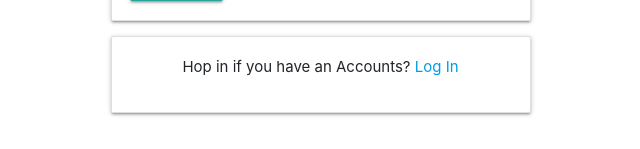
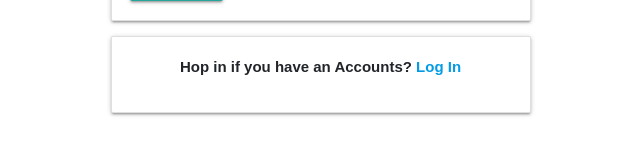
Before and after one commit to maxwellharon/Ujirani, a Django app: page /accounts/signup/ in a window 1280 px wide. Shown: the part 691-840 px from the top of the page, without its empty margins (328-968 px from the left). Run offline with Django 3.2, Linux system fonts and the light colour scheme; some libraries are stand-ins or nearby versions.

Commit message:
styling of a paragraph

```diff
--- a/static/css/style.css
+++ b/static/css/style.css
@@ -13,3 +13,7 @@ h5{
   text-align: center;
   color: #3a3737;
 }
+p{
+  font-weight: bold;
+  font-family: sans-serif;
+}
```
